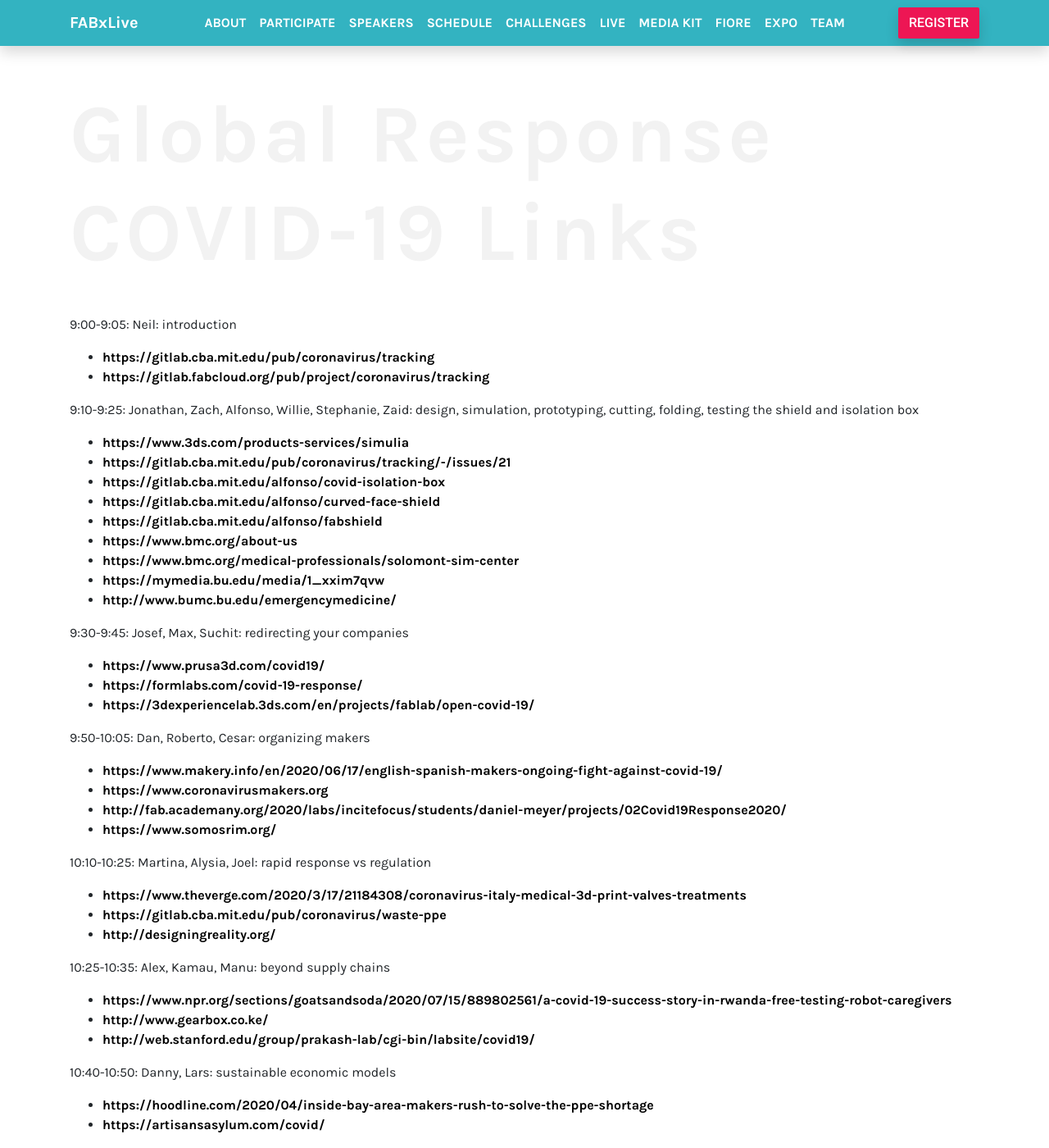
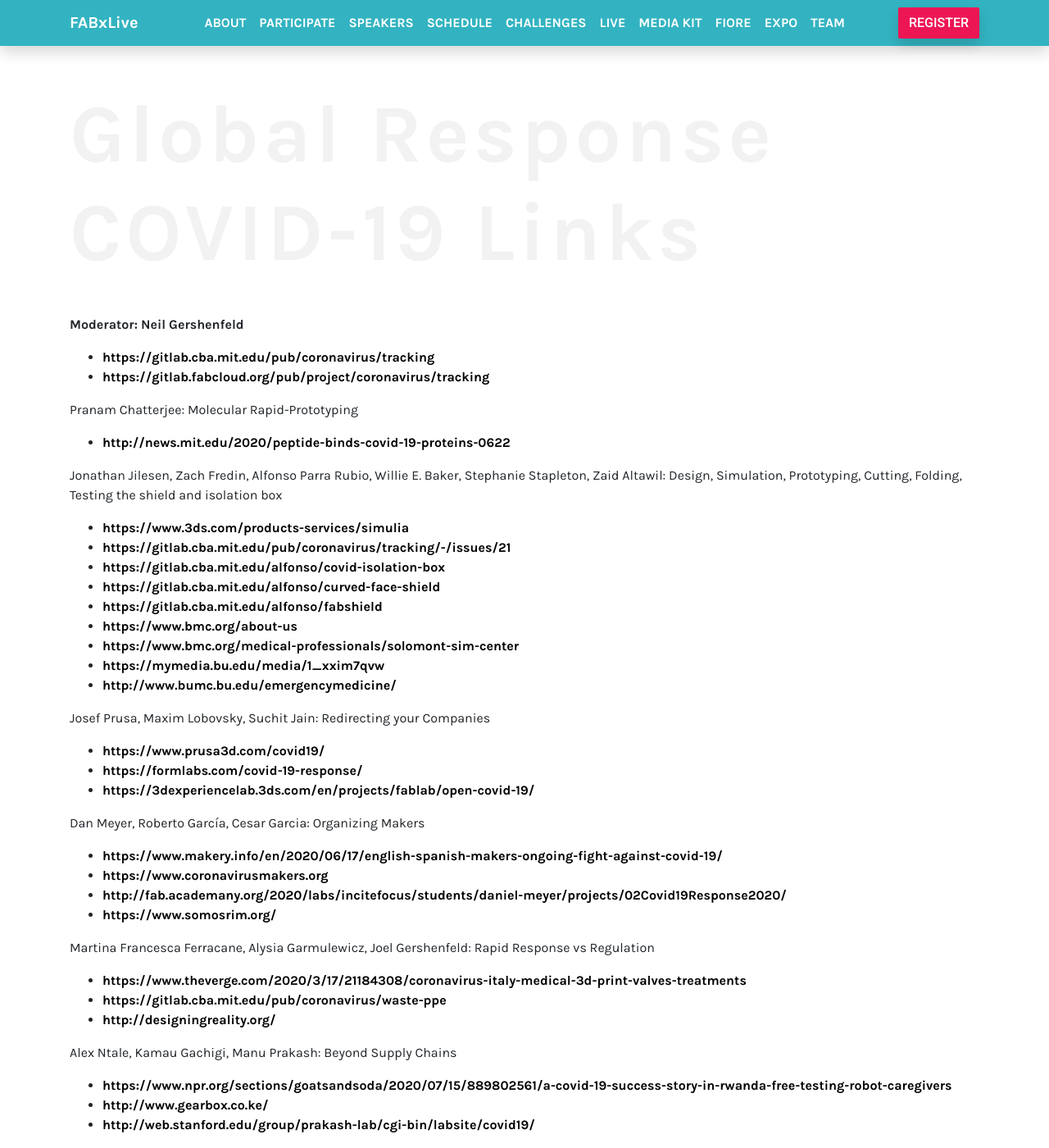
Before and after one commit to fabfoundation/fabxlive2020, a Jekyll site: the page built from response.md, in a window 1280 px wide and 1400 px high. Shown: the whole window at 82% size. Built offline with Jekyll 4.4.1, drawn with Linux system fonts in a browser that asks for light colours; nearby versions of some CDN libraries; some of the changed text lies outside the part shown.

Commit message:
Update response.md

```diff
--- a/response.md
+++ b/response.md
@@ -5,13 +5,17 @@
 
 # Global Response COVID-19 Links
 
-9:00-9:05: Neil: introduction
+**Moderator: Neil Gershenfeld**
 
 * [https://gitlab.cba.mit.edu/pub/coronavirus/tracking](https://gitlab.cba.mit.edu/pub/coronavirus/tracking)
 * [https://gitlab.fabcloud.org/pub/project/coronavirus/tracking](https://gitlab.fabcloud.org/pub/project/coronavirus/tracking)
 
+Pranam Chatterjee: Molecular Rapid-Prototyping
 
-9:10-9:25: Jonathan, Zach, Alfonso, Willie, Stephanie, Zaid: design, simulation, prototyping, cutting, folding, testing the shield and isolation box
+* [http://news.mit.edu/2020/peptide-binds-covid-19-proteins-0622](http://news.mit.edu/2020/peptide-binds-covid-19-proteins-0622)
+
+
+Jonathan Jilesen, Zach Fredin, Alfonso Parra Rubio, Willie E. Baker, Stephanie Stapleton, Zaid Altawil: Design, Simulation, Prototyping, Cutting, Folding, Testing the shield and isolation box
 
 
 * [https://www.3ds.com/products-services/simulia](https://www.3ds.com/products-services/simulia)
@@ -25,7 +29,7 @@
 * [http://www.bumc.bu.edu/emergencymedicine/](http://www.bumc.bu.edu/emergencymedicine/)
 
 
-9:30-9:45: Josef, Max, Suchit: redirecting your companies
+Josef Prusa, Maxim Lobovsky, Suchit Jain: Redirecting your Companies
 
 
 * [https://www.prusa3d.com/covid19/](https://www.prusa3d.com/covid19/)
@@ -33,7 +37,7 @@
 * [https://3dexperiencelab.3ds.com/en/projects/fablab/open-covid-19/](https://3dexperiencelab.3ds.com/en/projects/fablab/open-covid-19/)
 
 
-9:50-10:05: Dan, Roberto, Cesar: organizing makers
+Dan Meyer, Roberto García, Cesar Garcia: Organizing Makers
 
 
 * [https://www.makery.info/en/2020/06/17/english-spanish-makers-ongoing-fight-against-covid-19/](https://www.makery.info/en/2020/06/17/english-spanish-makers-ongoing-fight-against-covid-19/)
@@ -42,7 +46,7 @@
 * [https://www.somosrim.org/](https://www.somosrim.org/)
 
 
-10:10-10:25: Martina, Alysia, Joel: rapid response vs regulation
+Martina Francesca Ferracane, Alysia Garmulewicz, Joel Gershenfeld: Rapid Response vs Regulation
 
 
 * [https://www.theverge.com/2020/3/17/21184308/coronavirus-italy-medical-3d-print-valves-treatments](https://www.theverge.com/2020/3/17/21184308/coronavirus-italy-medical-3d-print-valves-treatments)
@@ -50,7 +54,7 @@
 * [http://designingreality.org/](http://designingreality.org/)
 
 
-10:25-10:35: Alex, Kamau, Manu: beyond supply chains
+Alex Ntale, Kamau Gachigi, Manu Prakash: Beyond Supply Chains
 
 
 * [https://www.npr.org/sections/goatsandsoda/2020/07/15/889802561/a-covid-19-success-story-in-rwanda-free-testing-robot-caregivers](https://www.npr.org/sections/goatsandsoda/2020/07/15/889802561/a-covid-19-success-story-in-rwanda-free-testing-robot-caregivers)
@@ -58,7 +62,7 @@
 * [http://web.stanford.edu/group/prakash-lab/cgi-bin/labsite/covid19/](http://web.stanford.edu/group/prakash-lab/cgi-bin/labsite/covid19/)
 
 
-10:40-10:50: Danny, Lars: sustainable economic models
+Danny Beesley, Lars Hasselblad Torres: Sustainable Economic Models
 
 
 * [https://hoodline.com/2020/04/inside-bay-area-makers-rush-to-solve-the-ppe-shortage](https://hoodline.com/2020/04/inside-bay-area-makers-rush-to-solve-the-ppe-shortage)
```
